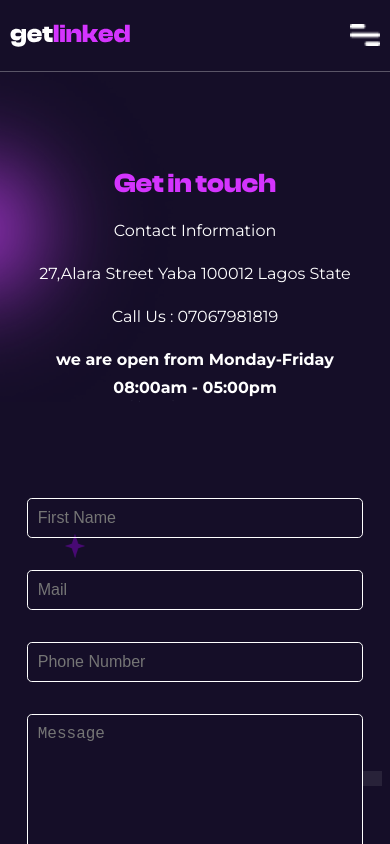
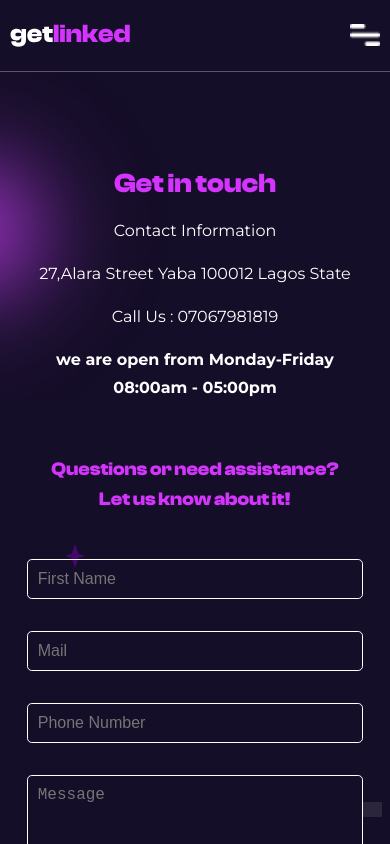
Before and after one commit to Walexz01/twitter_challenge, a React (Vite) app: page /contact in a window 390 px wide. Shown: the top 844 px of the page. Built offline with nearby package versions, Linux system fonts and the light colour scheme; grey boxes are pictures that could not be loaded.

Commit message:
show form h3

```diff
--- a/src/index.css
+++ b/src/index.css
@@ -1292,7 +1292,7 @@ form textarea {
     font-family: "ClashDisplay-Bold";
   }
   .form h3 {
-    display: none;
+    text-align: center;
   }
   .contact_info {
     padding: 0 1rem;
```
